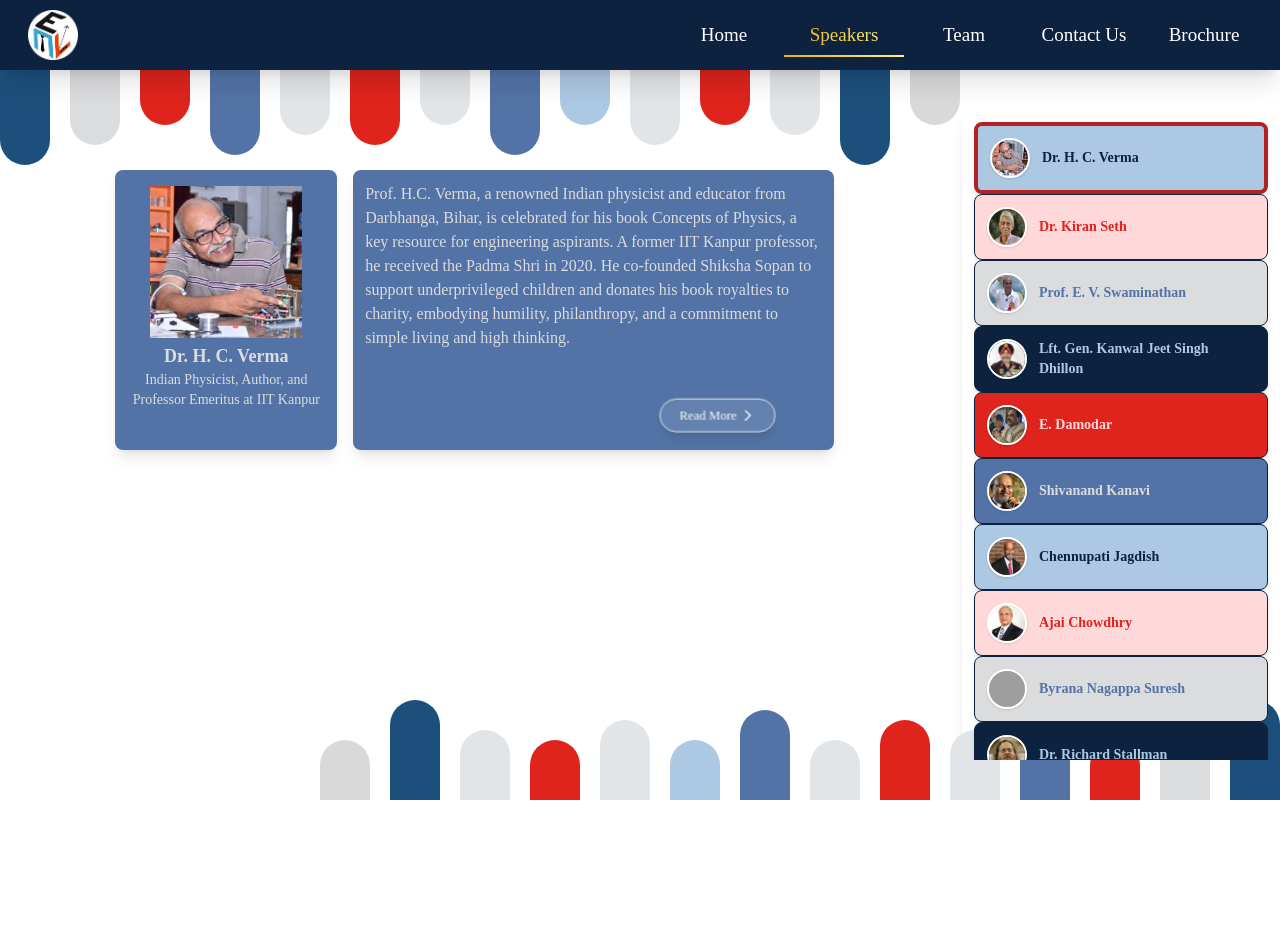
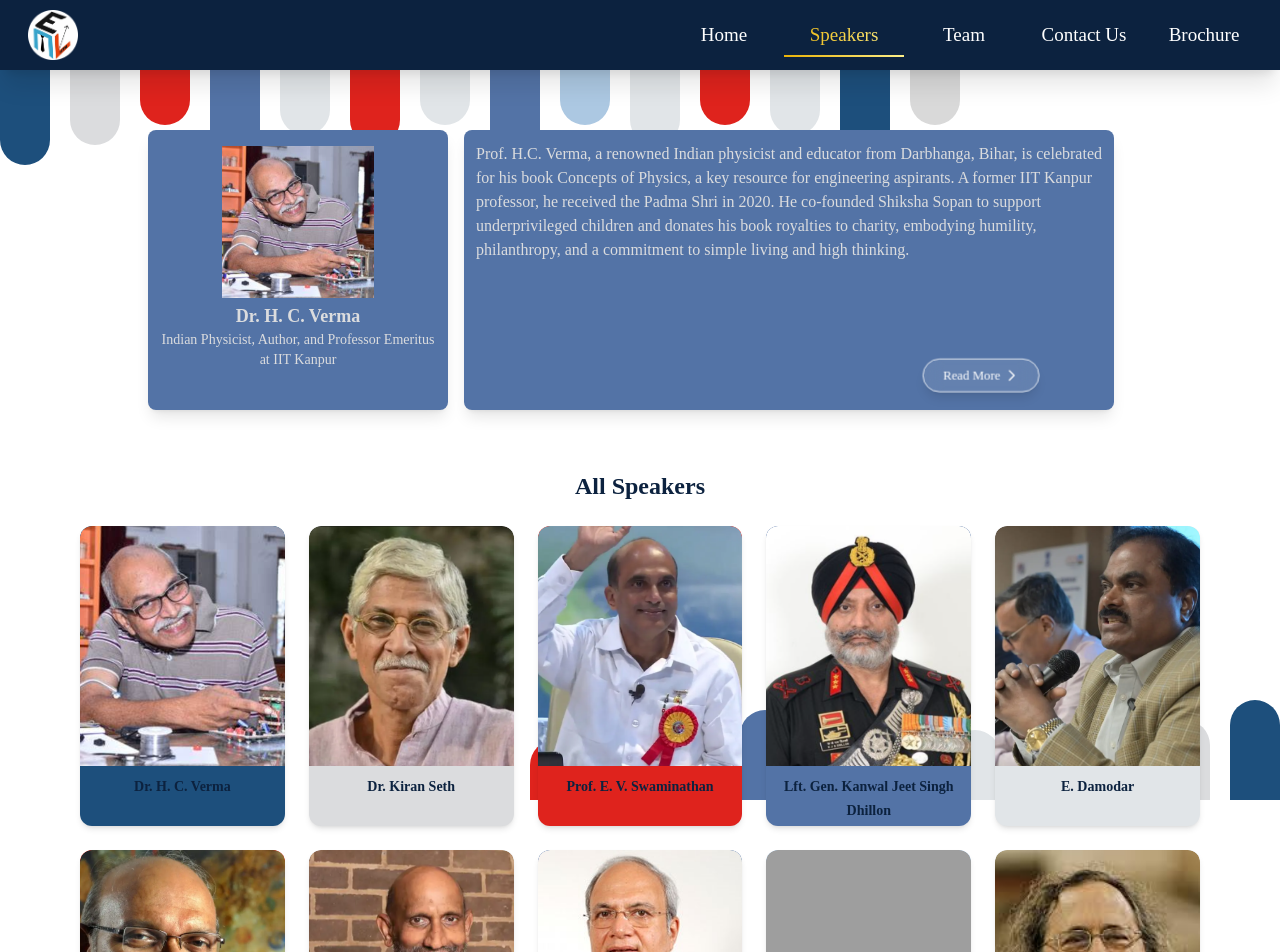
Before and after one commit to Y-Harini/EML-2026, a Next.js app: page /speakers in a window 1280 px wide. Shown: the top 952 px of the page. Before the commit the page ends 800 px from the top, so only its background shows below. Built offline with nearby package versions, Linux system fonts and the light colour scheme; grey boxes are pictures that could not be loaded.

Commit message:
testing speakers page

```diff
--- a/package.json
+++ b/package.json
@@ -14,7 +14,7 @@
     "@fortawesome/react-fontawesome": "^0.2.2",
     "embla-carousel-autoplay": "^8.5.2",
     "embla-carousel-react": "^8.5.2",
-    "framer-motion": "^12.4.7",
+    "framer-motion": "^12.18.1",
     "lucide-react": "^0.475.0",
     "next": "^15.1.7",
     "react": "^19.1.0",
--- a/src/app/speakers/Speakers.css
+++ b/src/app/speakers/Speakers.css
@@ -41,3 +41,18 @@
     transform: scale(0.75);
   }
 }
+.perspective
+{ perspective: 1000px; }
+
+.transform-style-preserve-3d
+ { transform-style: preserve-3d; }
+
+.backface-hidden
+{ backface-visibility: hidden; }
+
+.rotate-y-180
+{ transform: rotateY(180deg); }
+
+.group:hover .group-hover\:rotate-y-180 {
+  transform: rotateY(180deg);
+}
--- a/src/app/speakers/page.jsx
+++ b/src/app/speakers/page.jsx
@@ -1,18 +1,18 @@
 "use client";
 
 import React, { useState, useEffect } from "react";
-import SpeakerList from "../../components/SpeakerList";
 import SpeakerCard from "../../components/SpeakerCard";
 import MobileSpeakerList from "../../components/MobileSpeakerList";
 import speakers from "../../../public/speakers.json";
 import Navbar from "../../components/Navbar";
+import { motion } from "framer-motion";
 import "./Speakers.css";
 
 const Speakers = () => {
   const [currentIndex, setCurrentIndex] = useState(0);
   const [bgIndex, setBgIndex] = useState(0);
   const [isMobileMenuOpen, setIsMobileMenuOpen] = useState(false);
-  const [isHovered, setIsHovered] = useState(false); // NEW
+  const [isHovered, setIsHovered] = useState(false);
 
   const heights = [
     "h-[100px]", "h-[80px]", "h-[60px]", "h-[90px]",
@@ -28,7 +28,7 @@
   ];
 
   useEffect(() => {
-    if (isHovered) return; // Pause autoplay when hovered
+    if (isHovered) return;
     const interval = setInterval(() => {
       setCurrentIndex((prevIndex) => (prevIndex + 1) % speakers.length);
       setBgIndex((prevBgIndex) => (prevBgIndex + 1) % 6);
@@ -45,6 +45,8 @@
   return (
     <div className="flex flex-col h-screen bg-white font-[lora]">
       <Navbar />
+
+      {/* Background Waves */}
       <div className="hidden laptop:block">
         <div className="absolute left-0 top-[65px] flex">
           {[...Array(14)].map((_, i) => (
@@ -72,23 +74,55 @@
         </div>
       </div>
 
-      <div className="flex-grow flex flex-col laptop:flex-row items-start justify-center gap-2 laptop:overflow-hidden my-[40px]">
+      {/* Main Content */}
+      <div className="flex-grow flex flex-col items-center justify-center my-[40px]">
         <div
-          className="flex flex-col items-center justify-start w-full h-full laptop:mt-10"
+          className="w-full flex flex-col items-center"
           onMouseEnter={() => setIsHovered(true)}
           onMouseLeave={() => setIsHovered(false)}
         >
           <SpeakerCard speaker={speakers[currentIndex]} bgIndex={bgIndex} />
         </div>
 
-        <div className="hidden laptop:block w-1/3 h-full">
-          <SpeakerList
-            speakers={speakers}
-            currentIndex={currentIndex}
-            setCurrentIndex={handleSpeakerClick}
-          />
+        {/* Grid of Speakers */}
+        <div className="w-full mt-10 px-5 laptop:px-20">
+          <h2 className="text-2xl font-bold mb-6 text-center text-[#0C223F]">All Speakers</h2>
+          <div className="grid grid-cols-2 tablet:grid-cols-3 laptop:grid-cols-5 gap-6">
+            {speakers.map((speaker, index) => (
+              <motion.div
+                key={speaker.id}
+                className="group perspective"
+                onClick={() => handleSpeakerClick(index)}
+                initial={{ opacity: 0, y: 50 }}
+                animate={{ opacity: 1, y: 0 }}
+                transition={{ delay: index * 0.1, duration: 0.5 }}
+              >
+                <div className="relative w-full h-[300px] transition-transform duration-500 transform-style-preserve-3d group-hover:rotate-y-180">
+
+                  {/* Front Side */}
+                  <div className={`absolute w-full h-full rounded-xl overflow-hidden shadow-md backface-hidden ${colors[index % colors.length]}`}>
+                    <img
+                      src={speaker.photo}
+                      alt={speaker.name}
+                      className="w-full h-[240px] object-cover rounded-t-xl"
+                    />
+                    <div className="p-2 text-center">
+                      <span className="font-semibold text-sm text-[#0C223F]">{speaker.name}</span>
+                    </div>
+                  </div>
+
+                  {/* Back Side */}
+                  <div className="absolute w-full h-full rounded-xl overflow-hidden shadow-md bg-white p-4 text-center transform rotate-y-180 backface-hidden overflow-y-auto">
+                    <h3 className="font-bold text-[#0C223F] mb-2">{speaker.name}</h3>
+                    <p className="text-sm text-gray-600">{speaker.description || "No description available."}</p>
+                  </div>
+                </div>
+              </motion.div>
+            ))}
+          </div>
         </div>
 
+        {/* Mobile Menu */}
         <div className="laptop:hidden">
           <button
             onClick={() => setIsMobileMenuOpen(!isMobileMenuOpen)}
```
Also changed, not shown: public/images/Abhinav.webp, 1 other file (tests, documents, lock files or other folders).
